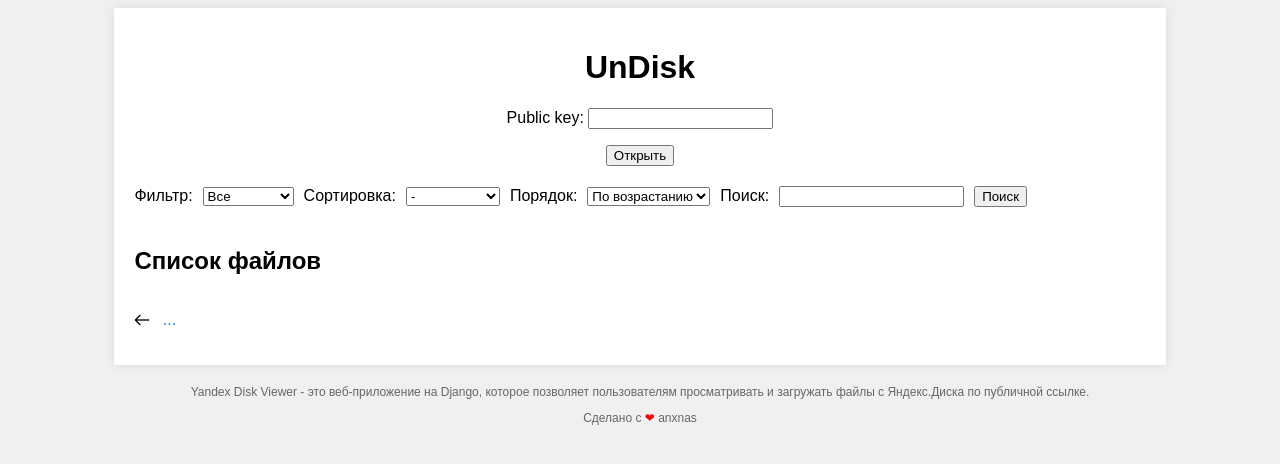
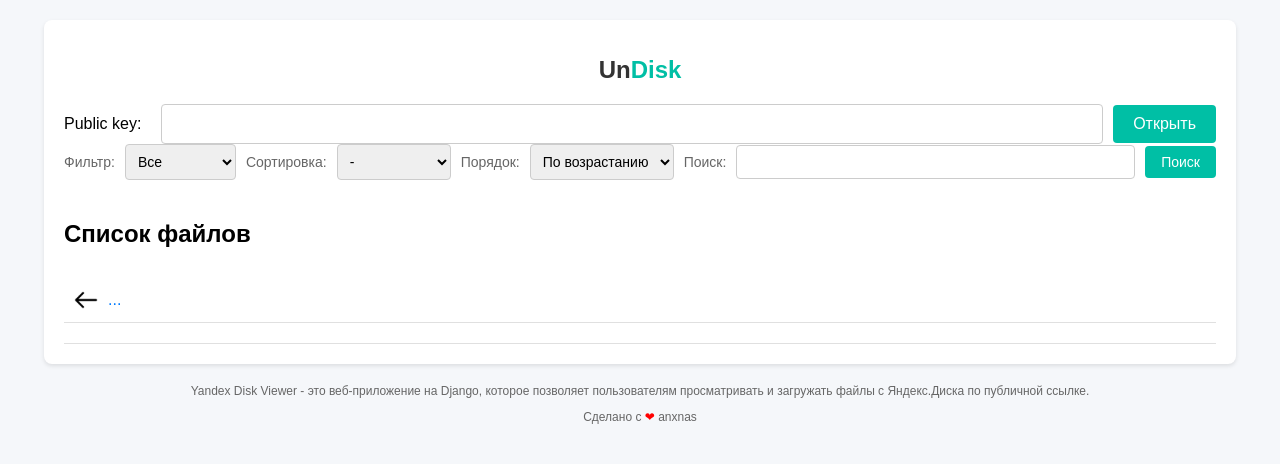
Before and after one commit to anxnas/yandex_disk_viewer, a Django app: template undisk/templates/undisk/index.html in a window 1280 px wide. Shown: the top 464 px of the page. Run offline with Django 4.2, Linux system fonts and the light colour scheme; tables that the repository leaves empty hold one stand-in row (values such as "Sample post"); the template is opened without the code that fills it: values that come from a table or form of the project are taken from there, most other values are stand-ins (such as "Sample title", 1, 10 or a date in 2020); some libraries are stand-ins or nearby versions.

Commit message:
Upgrade style page and delete Django Forms

```diff
--- a/undisk/forms.py
+++ /dev/null
@@ -1,4 +0,0 @@
-from django import forms
-
-class PublicLinkForm(forms.Form):
-    public_key = forms.CharField(label='Public key', max_length=255)
--- a/undisk/static/css/style.css
+++ b/undisk/static/css/style.css
@@ -1,39 +1,124 @@
 body {
-    font-family: Arial, sans-serif;
-    text-align: center;
-    background-color: #f0f0f0;
+    font-family: 'Lab Grotesque', 'Arial', sans-serif;
+    background-color: #f5f7fa;
+    margin: 0;
+    padding: 0;
 }
 
 .container {
-    margin: 0 auto;
+    margin: 20px auto;
     padding: 20px;
     background-color: white;
-    width: 80%;
-    box-shadow: 0 0 10px rgba(0, 0, 0, 0.1);
+    width: 90%;
+    max-width: 1200px;
+    box-shadow: 0 2px 4px rgba(0, 0, 0, 0.1);
+    border-radius: 8px;
 }
 
-.controls {
-    margin-top: 20px;
-    text-align: left;
+.centered-title {
+    text-align: center;
+    font-size: 24px;
+    color: #333;
+    margin-bottom: 20px;
 }
 
-.controls form {
+.highlight {
+    color: #00bfa5;
+}
+
+.inline-form {
     display: flex;
     align-items: center;
     gap: 10px;
 }
 
+.inline-form label {
+    margin-right: 10px;
+}
+
+.inline-form input[type="text"] {
+    flex-grow: 1;
+    padding: 10px;
+    font-size: 16px;
+    border: 1px solid #ccc;
+    border-radius: 4px;
+}
+
+.inline-form button {
+    padding: 10px 20px;
+    font-size: 16px;
+    background-color: #00bfa5;
+    color: white;
+    border: none;
+    border-radius: 4px;
+    cursor: pointer;
+    transition: background-color 0.3s;
+}
+
+.inline-form button:hover {
+    background-color: #009688;
+}
+
+.controls {
+    display: flex;
+    flex-wrap: wrap;
+    gap: 10px;
+    margin-bottom: 20px;
+}
+
+.controls form {
+    display: flex;
+    flex-wrap: wrap;
+    gap: 10px;
+    align-items: center;
+    width: 100%;
+}
+
+.controls label {
+    font-size: 14px;
+    color: #666;
+}
+
+.controls input[type="text"],
+.controls select {
+    padding: 8px;
+    font-size: 14px;
+    border: 1px solid #ccc;
+    border-radius: 4px;
+}
+
+.controls input[type="text"] {
+    flex-grow: 1;
+}
+
+.controls button {
+    padding: 8px 16px;
+    font-size: 14px;
+    background-color: #00bfa5;
+    color: white;
+    border: none;
+    border-radius: 4px;
+    cursor: pointer;
+    transition: background-color 0.3s;
+}
+
+.controls button:hover {
+    background-color: #009688;
+}
+
 .file-preview {
     margin-top: 20px;
-    border: 1px solid #ccc;
-    padding: 10px;
-    overflow: hidden;
+    border: 1px solid #e0e0e0;
+    padding: 20px;
+    border-radius: 8px;
+    background-color: #fff;
 }
 
 .preview-header {
     display: flex;
     justify-content: space-between;
     align-items: center;
+    margin-bottom: 20px;
 }
 
 .text-preview {
@@ -44,7 +129,7 @@
 
 .download-button,
 .download-selected-button {
-    background-color: #4CAF50;
+    background-color: #00bfa5;
     color: white;
     padding: 10px 20px;
     text-align: center;
@@ -55,6 +140,20 @@
     cursor: pointer;
     border: none;
     border-radius: 4px;
+    transition: background-color 0.3s;
+}
+
+.download-button:hover,
+.download-selected-button:hover {
+    background-color: #009688;
+}
+
+.file-preview iframe,
+.file-preview video,
+.file-preview audio,
+.file-preview .text-view {
+    max-width: 100%;
+    overflow: auto;
 }
 
 .file-list {
@@ -66,20 +165,31 @@
     display: flex;
     justify-content: space-between;
     align-items: center;
+    margin-bottom: 10px;
 }
 
 .file-list ul {
     list-style-type: none;
     padding: 0;
+    margin: 0;
 }
 
 .file-list li {
-    margin: 5px 0;
+    display: flex;
+    align-items: center;
+    padding: 10px;
+    border-bottom: 1px solid #e0e0e0;
+    transition: background-color 0.3s;
+}
+
+.file-list li:hover {
+    background-color: #f5f5f5;
 }
 
 .file-list a {
     text-decoration: none;
     color: #007bff;
+    flex-grow: 1;
 }
 
 .file-list a:hover {
@@ -87,9 +197,9 @@
 }
 
 .file-list .icon {
-    width: 16px;
-    height: 16px;
-    margin-right: 8px;
+    width: 24px;
+    height: 24px;
+    margin-right: 10px;
     vertical-align: middle;
 }
 
@@ -101,8 +211,12 @@
 }
 
 .footer a {
-    color: #ff0000;
+    color: #00bfa5;
     text-decoration: none;
+}
+
+.footer a:hover {
+    text-decoration: underline;
 }
 
 .text-view {
--- a/undisk/templates/undisk/index.html
+++ b/undisk/templates/undisk/index.html
@@ -13,10 +13,11 @@
 </head>
 <body>
     <div class="container">
-        <h1>UnDisk</h1>
-        <form method="post">
+        <h1 class="centered-title">Un<span class="highlight">Disk</span></h1>
+        <form method="post" class="inline-form">
             {% csrf_token %}
-            {{ form.as_p }}
+            <label for="public_key">Public key:</label>
+            <input type="text" id="public_key" name="public_key">
             <button type="submit">Открыть</button>
         </form>
         {% if files %}
```
Also changed, not shown: undisk/views.py (+4 -7 lines).
